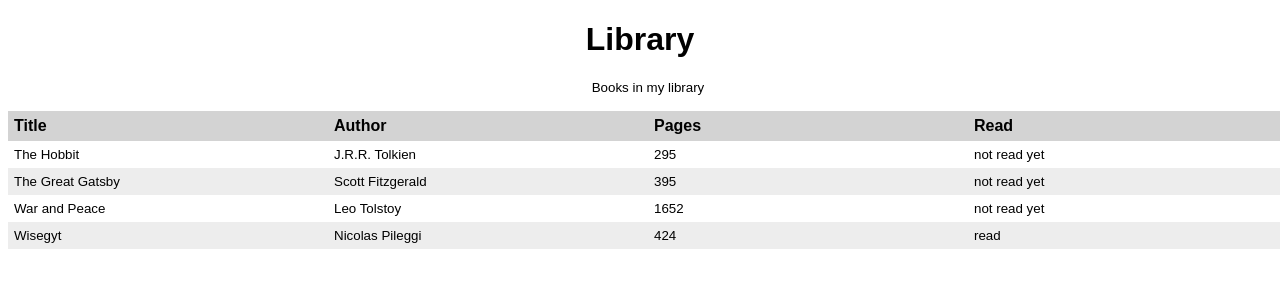
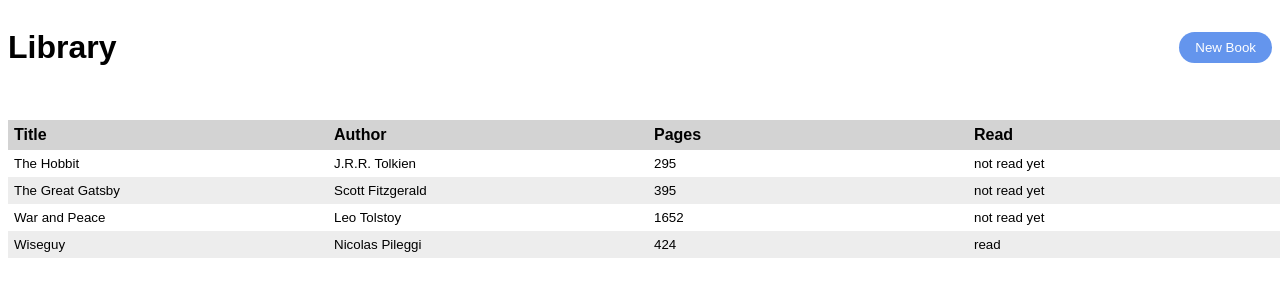
Before and after one commit to brandonwilletts/library, a plain HTML site: page index.html in a window 1280 px wide. Drawn offline with Linux system fonts and the light colour scheme.

Commit message:
Add "New Book" button and attach styling

```diff
--- a/index.html
+++ b/index.html
@@ -8,9 +8,11 @@
     <title>Library</title>
 </head>
 <body>
-    <h1>Library</h1>
+    <div>
+        <h1>Library</h1>
+        <button>New Book</button>
+    </div>
     <table>
-        <caption>Books in my library</caption>
         <thead>
             <tr>
                 <th>Title</th>
@@ -22,5 +24,6 @@
         <tbody id="library">
         </tbody>
     </table>
+
 </body>
 </html>
--- a/javascript.js
+++ b/javascript.js
@@ -45,7 +45,7 @@ addBookToLibrary(theGreatGatsby);
 const warAndPeace = new Book("War and Peace", "Leo Tolstoy", 1652, "not read yet");
 addBookToLibrary(warAndPeace);
 
-const wiseguy = new Book("Wisegyt", "Nicolas Pileggi", 424, "read");
+const wiseguy = new Book("Wiseguy", "Nicolas Pileggi", 424, "read");
 addBookToLibrary(wiseguy);
 
 displayBooksInLibrary(myLibrary);
--- a/style.css
+++ b/style.css
@@ -1,6 +1,11 @@
-* {
+body {
+    display: flex;
+    flex-direction: column;
+    gap: 32px;
     font-family: Arial, Helvetica, sans-serif;
+
 }
+
 h1 {
     text-align: center;
 }
@@ -9,15 +14,9 @@ table {
     width: 100vw;
     font-size: 12pt;
     border: none;
-    margin: 0;
     border-collapse: collapse;
     text-align: left;
     table-layout: fixed;
-}
-
-caption {
-    font-size: 10pt;
-    margin-bottom: 16px;
 }
 
 th {
@@ -35,3 +34,20 @@ td {
     padding: 6px;
     font-size: 10pt;
 }
+
+button {
+    padding: 8px 16px;
+    border: none;
+    border-radius: 8pc;
+    color: white;
+    background-color: cornflowerblue;
+    width: fit-content;
+    height: fit-content;
+}
+
+body div {
+    display: flex;
+    flex-direction: row;
+    justify-content: space-between;
+    align-items: center;
+}
```
